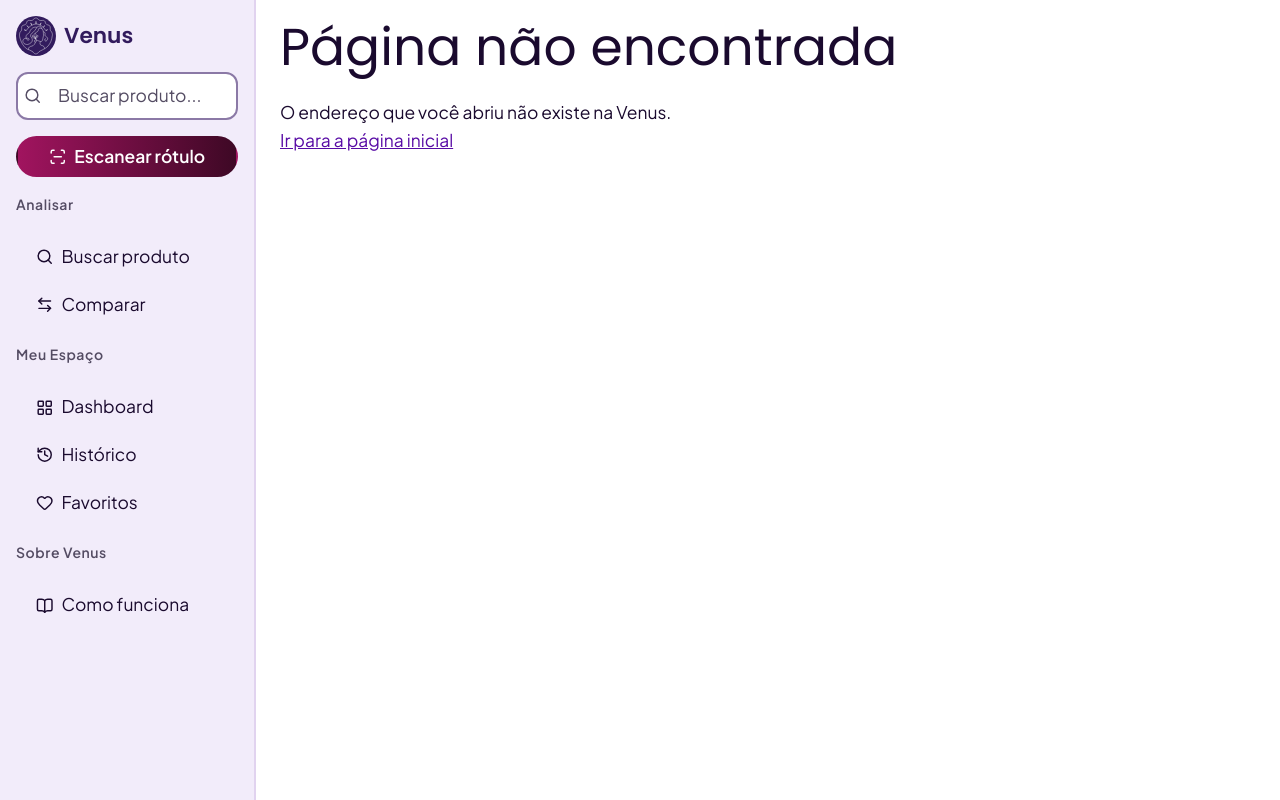
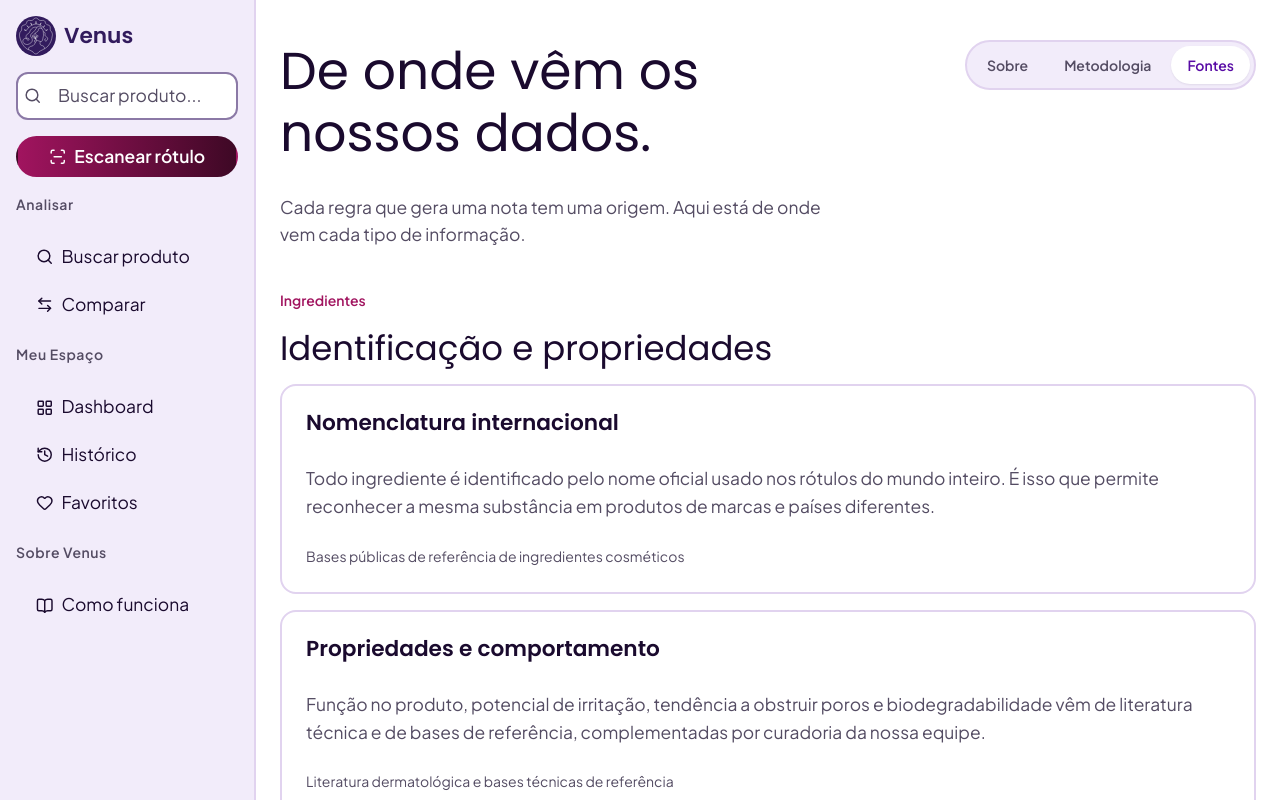
Before and after one commit to Venus-System/Venus-Web, a React (Vite) app: page /fontes in a window 1280 px wide. Shown: the top 800 px of the page. Built offline with nearby package versions, Linux system fonts and the light colour scheme; no server answers.

Commit message:
feat: Adição de tela Fontes

```diff
--- a/src/App.tsx
+++ b/src/App.tsx
@@ -1,8 +1,11 @@
 import { Route, Routes } from "react-router-dom";
 import Componentes from "./pages/Componentes";
+import Fontes from "./pages/Fontes";
 import Inicio from "./pages/Inicio";
+import Metodologia from "./pages/Metodologia";
 import Pesquisa from "./pages/Pesquisa";
 import Produto from "./pages/Produto";
+import Sobre from "./pages/Sobre";
 import NaoEncontrado from "./pages/NaoEncontrado";
 
 function App() {
@@ -12,6 +15,9 @@ function App() {
       <Route path="/componentes" element={<Componentes />} />
       <Route path="/pesquisa" element={<Pesquisa />} />
       <Route path="/produto/:slug" element={<Produto />} />
+      <Route path="/sobre" element={<Sobre />} />
+      <Route path="/metodologia" element={<Metodologia />} />
+      <Route path="/fontes" element={<Fontes />} />
       <Route path="*" element={<NaoEncontrado />} />
     </Routes>
   );
--- /dev/null
+++ b/src/pages/Fontes/index.tsx
@@ -0,0 +1,184 @@
+import { AlertCircle } from "lucide-react";
+import MainLayout from "../../components/MainLayout";
+import SectionNav from "../../components/SectionNav";
+import Button from "../../components/Button";
+import Chip from "../../components/Chip";
+import styles from "./styles.module.css";
+
+interface Fonte {
+  id: string;
+  titulo: string;
+  texto: string;
+  origem: string;
+  revisada?: boolean;
+}
+
+interface Grupo {
+  id: string;
+  rotulo: string;
+  titulo: string;
+  fontes: Fonte[];
+}
+
+const GRUPOS: Grupo[] = [
+  {
+    id: "ingredientes",
+    rotulo: "Ingredientes",
+    titulo: "Identificação e propriedades",
+    fontes: [
+      {
+        id: "nomenclatura",
+        titulo: "Nomenclatura internacional",
+        texto:
+          "Todo ingrediente é identificado pelo nome oficial usado nos rótulos do mundo inteiro. É isso que permite reconhecer a mesma substância em produtos de marcas e países diferentes.",
+        origem: "Bases públicas de referência de ingredientes cosméticos",
+      },
+      {
+        id: "propriedades",
+        titulo: "Propriedades e comportamento",
+        texto:
+          "Função no produto, potencial de irritação, tendência a obstruir poros e biodegradabilidade vêm de literatura técnica e de bases de referência, complementadas por curadoria da nossa equipe.",
+        origem: "Literatura dermatológica e bases técnicas de referência",
+      },
+    ],
+  },
+  {
+    id: "regulacao",
+    rotulo: "Regulação",
+    titulo: "O que a lei restringe",
+    fontes: [
+      {
+        id: "anvisa",
+        titulo: "Regulação brasileira e internacional",
+        texto:
+          "Ingredientes proibidos, restritos ou com limite de concentração seguem a regulação aplicável. Quando uma norma muda, a regra correspondente é revisada.",
+        origem:
+          "ANVISA no Brasil, e referências internacionais para produtos importados",
+      },
+    ],
+  },
+  {
+    id: "saude",
+    rotulo: "Saúde",
+    titulo: "Regras que passam por revisão",
+    fontes: [
+      {
+        id: "clinicas",
+        titulo: "Gestação, medicamentos e condições de pele",
+        texto:
+          "As regras que envolvem risco à saúde não entram em vigor sem revisão de um profissional. Nenhuma regra clínica é publicada apenas com base em pesquisa nossa.",
+        origem:
+          "Revisão dermatológica, apoiada em literatura e sociedades médicas",
+        revisada: true,
+      },
+    ],
+  },
+  {
+    id: "comunidade",
+    rotulo: "Comunidade",
+    titulo: "O que vem de quem usa",
+    fontes: [
+      {
+        id: "envios",
+        titulo: "Produtos e correções enviados por usuários",
+        texto:
+          "Boa parte do catálogo brasileiro cresce com a contribuição de quem usa a Venus. Produtos novos, correções e avaliações passam por curadoria antes de entrar no catálogo.",
+        origem: "Comunidade Venus, com revisão da nossa equipe",
+      },
+    ],
+  },
+];
+
+function Fontes() {
+  return (
+    <MainLayout>
+      <div className={styles.page}>
+        <header className={styles.header}>
+          <div className={styles.headerText}>
+            <h1>De onde vêm os nossos dados.</h1>
+
+            <p className={styles.subtitle}>
+              Cada regra que gera uma nota tem uma origem. Aqui está de onde vem
+              cada tipo de informação.
+            </p>
+          </div>
+
+          <SectionNav />
+        </header>
+
+        {GRUPOS.map((grupo) => (
+          <section
+            className={styles.section}
+            key={grupo.id}
+            aria-labelledby={`titulo-${grupo.id}`}
+          >
+            <p className={styles.eyebrow}>{grupo.rotulo}</p>
+
+            <h2 id={`titulo-${grupo.id}`} className={styles.sectionTitle}>
+              {grupo.titulo}
+            </h2>
+
+            <ul className={styles.cards}>
+              {grupo.fontes.map((fonte) => (
+                <li className={styles.card} key={fonte.id}>
+                  {fonte.revisada ? (
+                    <Chip label="Revisão profissional" level="safe" />
+                  ) : null}
+
+                  <h3 className={styles.cardTitle}>{fonte.titulo}</h3>
+
+                  <p className={styles.cardText}>{fonte.texto}</p>
+
+                  <p className={styles.source}>
+                    <span className={styles.sourceLabel}>Fonte: </span>
+                    {fonte.origem}
+                  </p>
+                </li>
+              ))}
+            </ul>
+          </section>
+        ))}
+
+        <section className={styles.section} aria-labelledby="titulo-limites">
+          <p className={styles.eyebrow}>Limites</p>
+
+          <h2 id="titulo-limites" className={styles.sectionTitle}>
+            O que ainda não temos
+          </h2>
+
+          <p className={styles.text}>
+            Alguns dados não saem da lista de ingredientes e dependem de fontes
+            paralelas, que nem todo produto tem. É o caso das informações de
+            embalagem, das certificações e das características sensoriais, como
+            cheiro e textura.
+          </p>
+
+          <div className={styles.notice}>
+            <AlertCircle className={styles.noticeIcon} aria-hidden="true" />
+
+            <p className={styles.noticeText}>
+              A base de ingredientes é revisada periodicamente para acompanhar
+              mudanças de regulação e novas evidências. Se você encontrar uma
+              informação desatualizada, pode reportar pela página do produto.
+            </p>
+          </div>
+        </section>
+
+        <section className={styles.cta} aria-labelledby="titulo-cta">
+          <h2 id="titulo-cta" className={styles.ctaTitle}>
+            Quer entender o cálculo?
+          </h2>
+
+          <p className={styles.ctaText}>
+            A página de metodologia mostra como essas fontes viram regras, e
+            como as regras viram nota.
+          </p>
+
+          <Button to="/metodologia">Ver a metodologia</Button>
+        </section>
+      </div>
+    </MainLayout>
+  );
+}
+
+export default Fontes;
--- /dev/null
+++ b/src/pages/Fontes/styles.module.css
@@ -0,0 +1,137 @@
+.page {
+  display: flex;
+  flex-direction: column;
+  gap: var(--espaco-5);
+  padding-block: var(--espaco-4);
+}
+
+.header {
+  display: flex;
+  flex-wrap: wrap;
+  gap: var(--espaco-4);
+  align-items: flex-start;
+  justify-content: space-between;
+}
+
+.headerText {
+  display: flex;
+  flex-direction: column;
+  gap: var(--espaco-2);
+  max-width: 34rem;
+}
+
+.subtitle {
+  color: var(--texto-suave);
+}
+
+.section {
+  display: flex;
+  flex-direction: column;
+  gap: var(--espaco-3);
+}
+
+.eyebrow {
+  color: var(--crimson);
+  font-size: var(--tamanho-pequeno);
+  font-weight: var(--peso-forte);
+}
+
+.sectionTitle {
+  font-size: var(--tamanho-grande);
+}
+
+.text {
+  max-width: 60ch;
+  color: var(--texto-suave);
+}
+
+.cards {
+  display: flex;
+  flex-direction: column;
+  gap: var(--espaco-3);
+  margin: 0;
+  padding: 0;
+  list-style: none;
+}
+
+.card {
+  display: flex;
+  flex-direction: column;
+  gap: var(--espaco-2);
+  align-items: flex-start;
+  padding: var(--espaco-4);
+  background-color: var(--card);
+  border: var(--borda-largura) solid var(--borda);
+  border-radius: var(--raio-grande);
+}
+
+.cardTitle {
+  font-size: var(--tamanho-medio);
+  font-weight: var(--peso-forte);
+}
+
+.cardText {
+  max-width: 75ch;
+  color: var(--texto-suave);
+}
+
+.source {
+  color: var(--texto-suave);
+  font-size: var(--tamanho-pequeno);
+}
+
+.sourceLabel {
+  position: absolute;
+  width: 1px;
+  height: 1px;
+  padding: 0;
+  margin: -1px;
+  overflow: hidden;
+  clip-path: inset(50%);
+  white-space: nowrap;
+}
+
+.notice {
+  display: flex;
+  gap: var(--espaco-3);
+  align-items: flex-start;
+  padding: var(--espaco-4);
+  background-color: var(--warning-fundo);
+  border: var(--borda-largura) solid var(--warning);
+  border-radius: var(--raio-grande);
+}
+
+.noticeIcon {
+  width: var(--tamanho-base);
+  height: var(--tamanho-base);
+  color: var(--warning);
+  flex-shrink: 0;
+}
+
+.noticeText {
+  max-width: 75ch;
+  color: var(--warning);
+  font-size: var(--tamanho-pequeno);
+}
+
+.cta {
+  display: flex;
+  flex-direction: column;
+  gap: var(--espaco-2);
+  align-items: center;
+  padding: var(--espaco-5) var(--espaco-4);
+  background-color: var(--lavanda-clara);
+  border: var(--borda-largura) solid var(--borda);
+  border-radius: var(--raio-grande);
+  text-align: center;
+}
+
+.ctaTitle {
+  font-size: var(--tamanho-grande);
+}
+
+.ctaText {
+  max-width: 55ch;
+  margin-bottom: var(--espaco-2);
+  color: var(--texto-suave);
+}
```
